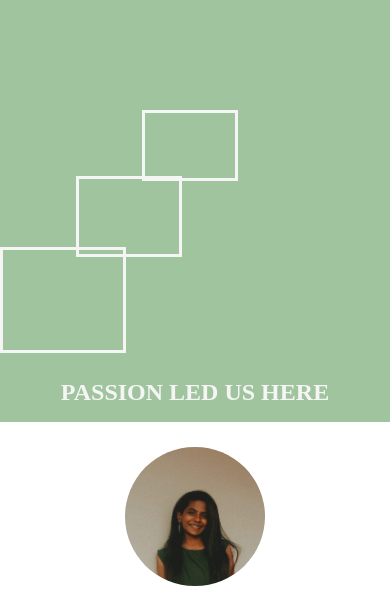
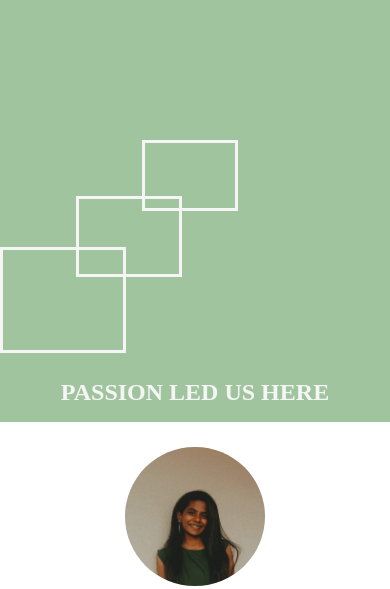
Before and after one commit to adelansilin/portfolio, a plain HTML site: page index.html in a window 390 px wide. Shown: the top 589 px of the page. Drawn offline with Linux system fonts and the light colour scheme; a web font is replaced by a local one.

Commit message:
Update style.css

```diff
--- a/style.css
+++ b/style.css
@@ -79,12 +79,12 @@ p{
     .midbox{
         height: 75px;
         width: 100px;
-        margin-top: 70px;
+        margin-top: 110px;
     }
     .topbox{
         height: 65px ;
         width: 90px;
-        margin-top: 110px;
+        margin-top: 140px;
         margin-left: -40px;
     }
     .titlebox{
```
